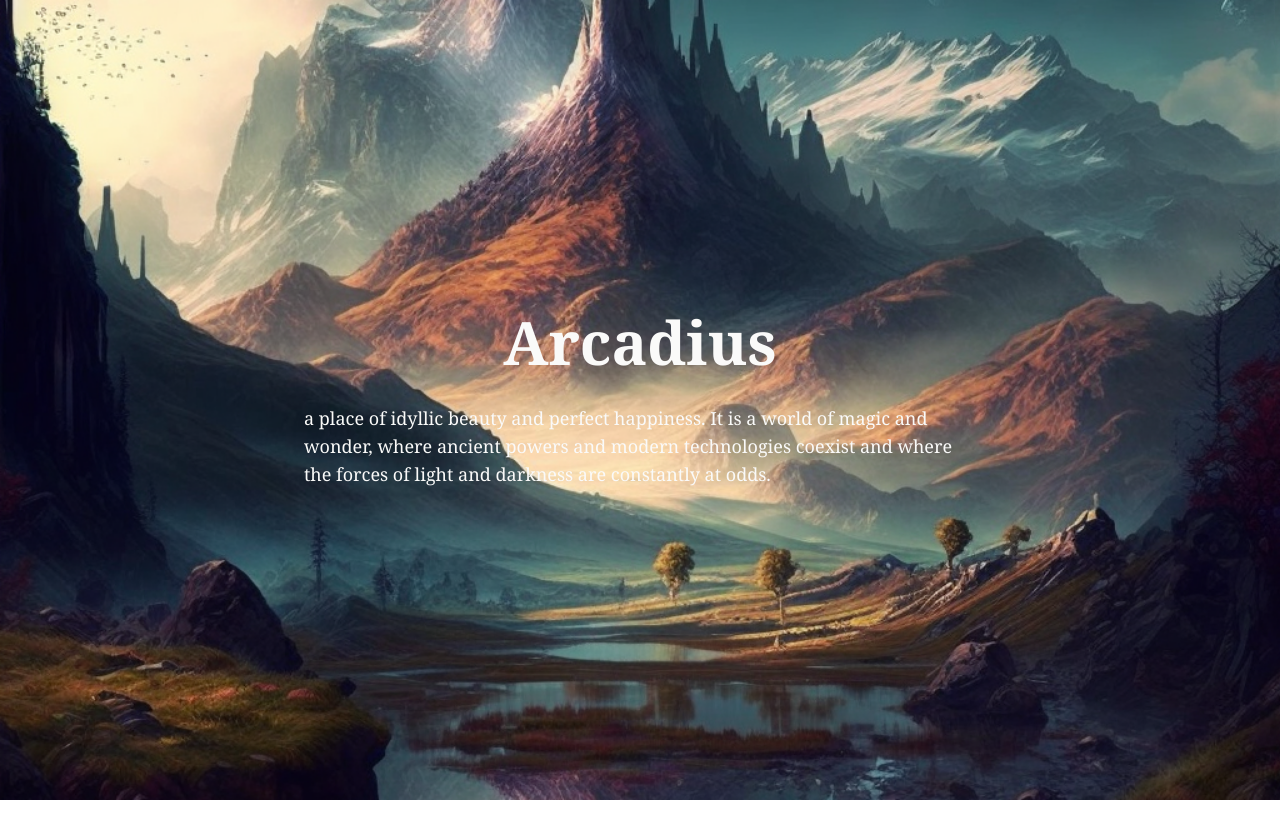
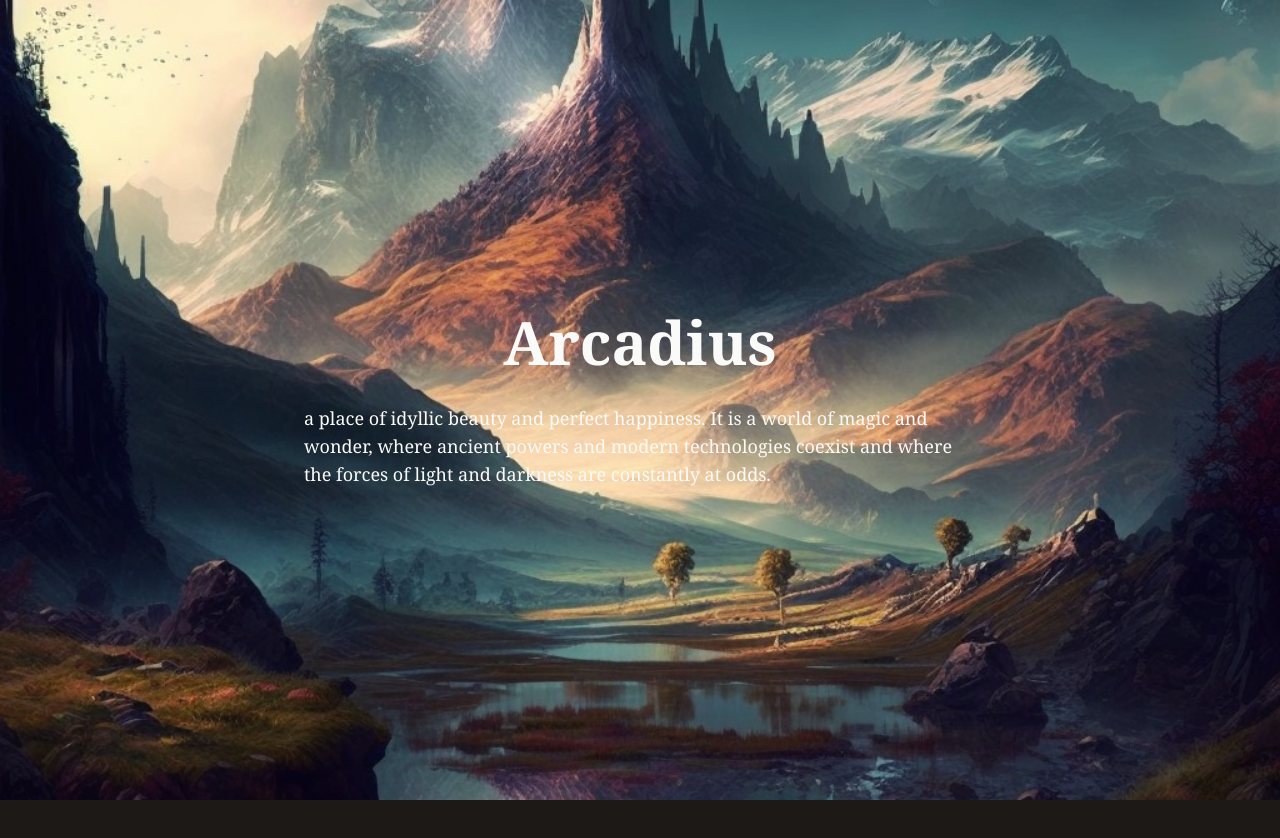
Before and after one commit to rohitchouhan8/Arcadius, a Next.js app: page / in a window 1280 px wide. Shown: the top 838 px of the page. Before the commit the page ends 800 px from the top, so only its background shows below. Built offline with nearby package versions, Linux system fonts and the light colour scheme.

Commit message:
Add types for heroes and factions

```diff
--- a/pages/index.tsx
+++ b/pages/index.tsx
@@ -1,10 +1,8 @@
+import FactionList from "../components/factionList"
 import Head from "next/head"
 import Image from "next/image"
-import { Inter } from "@next/font/google"
+import Layout from "../components/layout"
 import arcadiusImage from "../public/home/arcadius.png"
-import styles from "../styles/Home.module.css"
-
-const inter = Inter({ subsets: ["latin"] })
 
 export default function Home() {
 	return (
@@ -21,7 +19,7 @@
 				/>
 				<link rel="icon" href="/favicon.ico" />
 			</Head>
-			<main>
+			<main className="flex flex-col gap-16">
 				<div className="relative flex flex-col items-center justify-center h-screen bg-blend-darken">
 					<Image
 						className="absolute h-full w-full object-cover"
@@ -38,7 +36,9 @@
 						</p>
 					</div>
 				</div>
-				<div></div>
+				<Layout>
+					<FactionList />
+				</Layout>
 			</main>
 		</>
 	)
```
